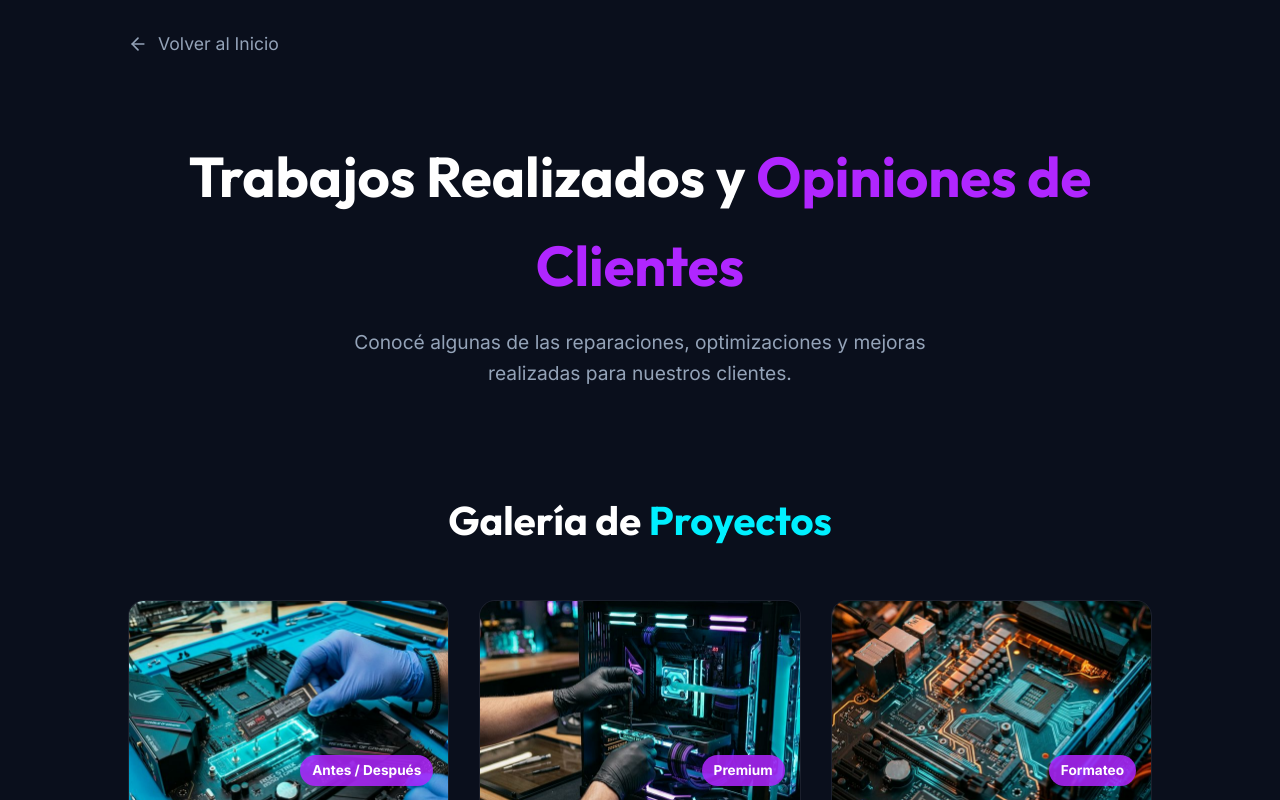
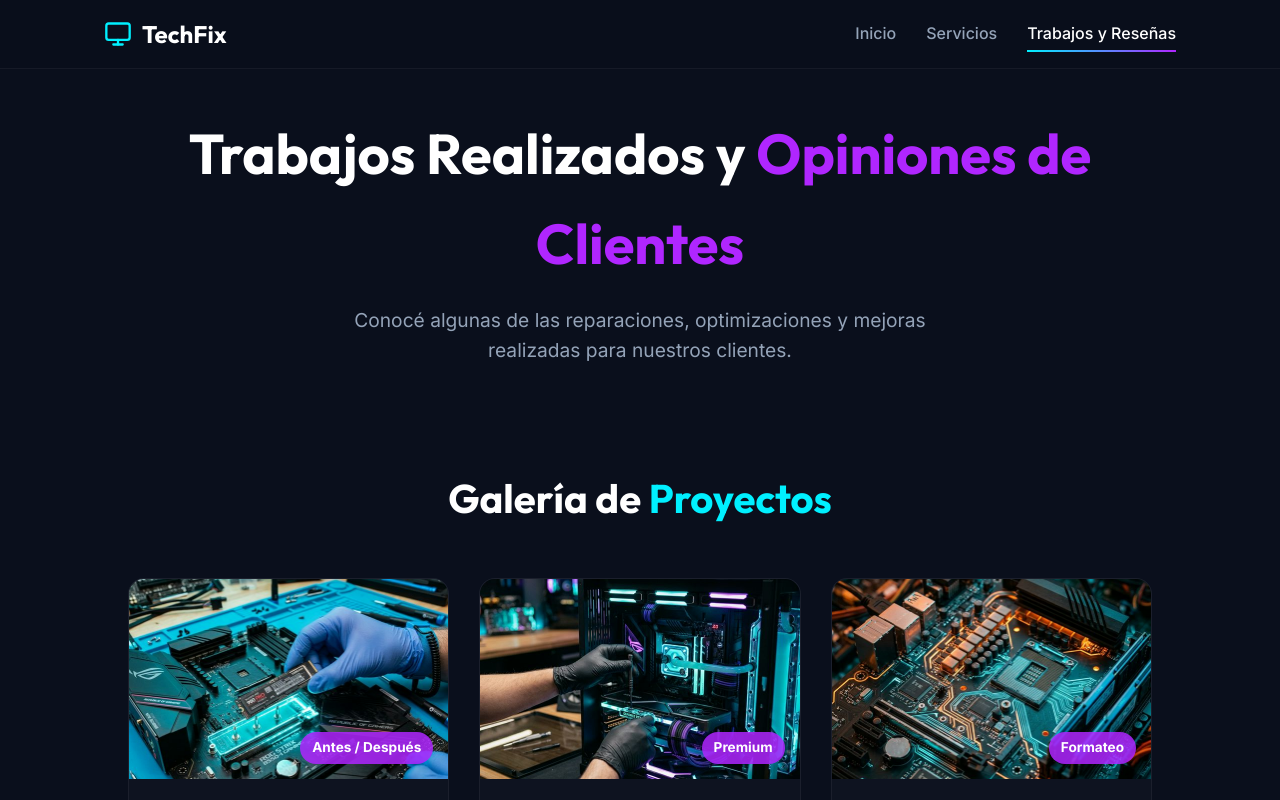
Before and after one commit to andre110500/pcservice, a React (Vite) app: page /trabajos in a window 1280 px wide. Shown: the top 800 px of the page. Built offline with nearby package versions, Linux system fonts and the light colour scheme.

Commit message:
feat: implement site navigation

```diff
--- a/src/App.jsx
+++ b/src/App.jsx
@@ -1,5 +1,6 @@
 import React from 'react';
 import { BrowserRouter as Router, Routes, Route } from 'react-router-dom';
+import Navbar from './components/Navbar';
 import Hero from './components/Hero';
 import Services from './components/Services';
 import About from './components/About';
@@ -21,6 +22,7 @@ function App() {
   return (
     <Router>
       <div className="app-container">
+        <Navbar />
         <Routes>
           <Route path="/" element={<Home />} />
           <Route path="/servicios" element={<ServicesPage />} />
--- /dev/null
+++ b/src/components/Navbar.jsx
@@ -0,0 +1,26 @@
+import React from 'react';
+import { Link, useLocation } from 'react-router-dom';
+import { Monitor } from 'lucide-react';
+import './Navbar.scss';
+
+const Navbar = () => {
+    const location = useLocation();
+
+    return (
+        <nav className="global-navbar">
+            <div className="navbar-container">
+                <Link to="/" className="navbar-logo">
+                    <Monitor className="icon" size={28} />
+                    <span>TechFix</span>
+                </Link>
+                <div className="navbar-links">
+                    <Link to="/" className={location.pathname === '/' ? 'active' : ''}>Inicio</Link>
+                    <Link to="/servicios" className={location.pathname === '/servicios' ? 'active' : ''}>Servicios</Link>
+                    <Link to="/trabajos" className={location.pathname === '/trabajos' ? 'active' : ''}>Trabajos y Reseñas</Link>
+                </div>
+            </div>
+        </nav>
+    );
+};
+
+export default Navbar;
--- /dev/null
+++ b/src/components/Navbar.scss
@@ -0,0 +1,80 @@
+.global-navbar {
+    position: sticky;
+    top: 0;
+    left: 0;
+    width: 100%;
+    z-index: 1000;
+    background: rgba(10, 15, 28, 0.85);
+    backdrop-filter: blur(10px);
+    border-bottom: 1px solid rgba(255, 255, 255, 0.05);
+
+    .navbar-container {
+        max-width: 1200px;
+        margin: 0 auto;
+        padding: 15px 5%;
+        display: flex;
+        justify-content: space-between;
+        align-items: center;
+    }
+
+    .navbar-logo {
+        display: flex;
+        align-items: center;
+        gap: 10px;
+        font-size: 1.5rem;
+        font-weight: bold;
+        font-family: var(--font-heading);
+        color: var(--text-primary);
+
+        .icon {
+            color: var(--color-cyan);
+        }
+
+        &:hover {
+            color: var(--color-cyan);
+        }
+    }
+
+    .navbar-links {
+        display: flex;
+        gap: 30px;
+
+        a {
+            font-size: 1rem;
+            font-weight: 500;
+            color: var(--text-secondary);
+            transition: color 0.3s ease, border-bottom 0.3s ease;
+            position: relative;
+            padding: 5px 0;
+
+            &::after {
+                content: '';
+                position: absolute;
+                bottom: 0;
+                left: 0;
+                width: 0%;
+                height: 2px;
+                background: linear-gradient(90deg, var(--color-cyan), var(--color-purple));
+                transition: width 0.3s ease;
+            }
+
+            &:hover,
+            &.active {
+                color: var(--text-primary);
+
+                &::after {
+                    width: 100%;
+                }
+            }
+        }
+    }
+}
+
+@media (max-width: 768px) {
+    .global-navbar {
+        .navbar-container {
+            flex-direction: column;
+            gap: 15px;
+        }
+    }
+}
--- a/src/pages/ServicesPage.jsx
+++ b/src/pages/ServicesPage.jsx
@@ -29,11 +29,6 @@ const pricingData = [
 const ServicesPage = () => {
     return (
         <div className="services-page">
-            <nav className="services-nav">
-                <Link to="/" className="back-link">
-                    <ArrowLeft size={20} /> Volver al Inicio
-                </Link>
-            </nav>
 
             <header className="page-header">
                 <h1>Catálogo de <span>Servicios</span></h1>
--- a/src/pages/ServicesPage.scss
+++ b/src/pages/ServicesPage.scss
@@ -9,23 +9,6 @@
 
         span {
             color: var(--color-cyan);
-        }
-    }
-
-    .services-nav {
-        padding: 30px 10%;
-
-        .back-link {
-            display: inline-flex;
-            align-items: center;
-            gap: 10px;
-            color: var(--text-secondary);
-            font-size: 1.1rem;
-            transition: color 0.3s ease;
-
-            &:hover {
-                color: var(--color-cyan);
-            }
         }
     }
 
--- a/src/pages/WorkPage.jsx
+++ b/src/pages/WorkPage.jsx
@@ -31,11 +31,6 @@ const problemsData = [
 const WorkPage = () => {
     return (
         <div className="work-page">
-            <nav className="top-nav">
-                <Link to="/" className="back-link">
-                    <ArrowLeft size={20} /> Volver al Inicio
-                </Link>
-            </nav>
 
             <header className="work-header fade-in">
                 <h1>Trabajos Realizados y <span>Opiniones de Clientes</span></h1>
--- a/src/pages/WorkPage.scss
+++ b/src/pages/WorkPage.scss
@@ -16,23 +16,6 @@
         to {
             opacity: 1;
             transform: translateY(0);
-        }
-    }
-
-    .top-nav {
-        padding: 30px 10%;
-
-        .back-link {
-            display: inline-flex;
-            align-items: center;
-            gap: 10px;
-            color: var(--text-secondary);
-            font-size: 1.1rem;
-            transition: color 0.3s ease;
-
-            &:hover {
-                color: var(--color-cyan);
-            }
         }
     }
 
```
